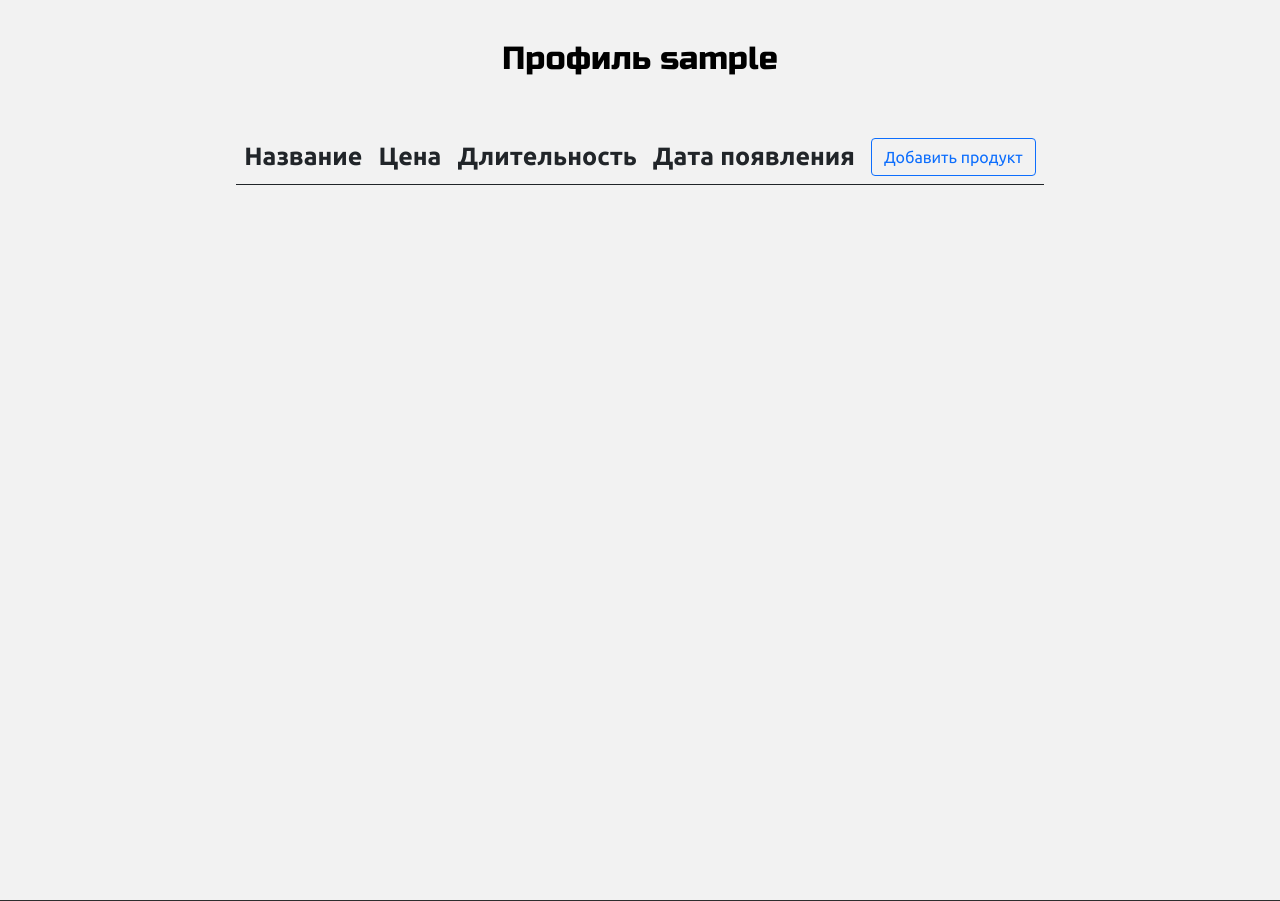
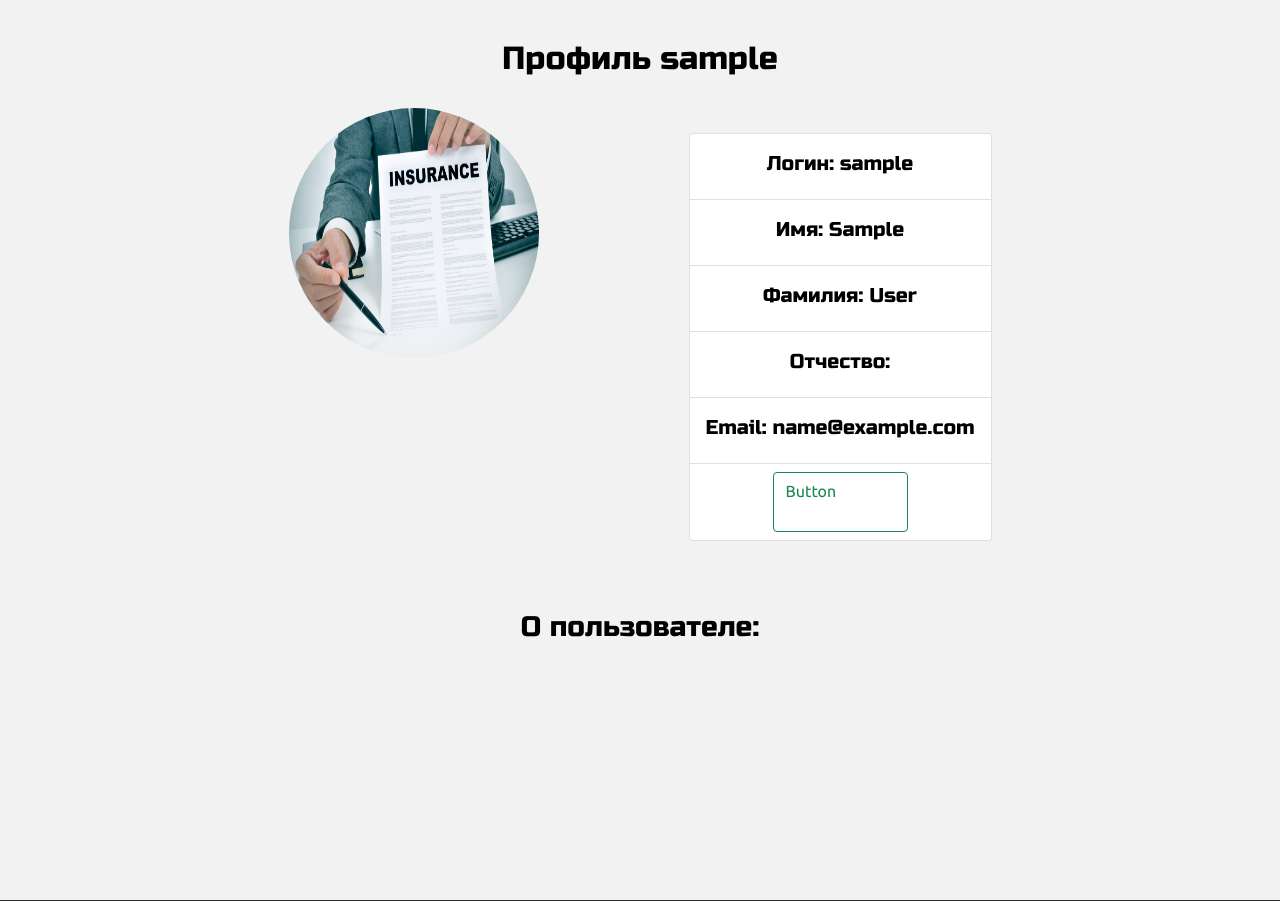
Before and after one commit to thebadfordota/ulstu-quiz, a Django app: page /accounts/profile/1 in a window 1280 px wide. Shown: the part 72-973 px from the top of the page. Run offline with Django 4.2, Linux system fonts and the light colour scheme; the visitor is signed in with stand-in values (Sample User, id 1); data comes from the database, SQL or seed files in the repository; lists and menus that the app fills with data are empty; some libraries are stand-ins or nearby versions.

Commit message:
add base auth routing

```diff
--- a/server/accounts/templates/accounts/profile.html
+++ b/server/accounts/templates/accounts/profile.html
@@ -3,32 +3,55 @@
 {% block title %} {{ title }} {% endblock %}
 {% block content %}
 <h2>Профиль {{ user.username }}</h2>
-<table class="table table-striped table-hover" style="text-align: center; margin-top: 35px;">
-    <thead>
-    <tr>
-        <th scope="col">Название</th>
-        <th scope="col">Цена</th>
-        <th scope="col">Длительность</th>
-        <th scope="col">Дата появления</th>
-        <th scope="col">
-            <button type="button" class="btn btn-outline-primary"
-                    onclick="">Добавить продукт
-            </button>
-        </th>
-    </tr>
-    </thead>
-    <tbody>
-    {% for el in user_info %}
-    <tr>
-        <td></td>
-        <td></td>
-        <td></td>
-        <!-- Icons -->
-        <td><a href="" class="fas fa-comment-medical fa-2x"></a></td>
-        <td><a href="" class="fas fa-pen-square fa-2x"></a></td>
-        <td><a href="" class="fas fa-backspace fa-2x"></a></td>
-    </tr>
-    {% endfor %}
-    </tbody>
-</table>
+<div class="main_center">
+    <div class="about_left" style="margin: auto; margin-top: 0; margin-right: 150px; ">
+        <img src='{% static "main/images/insurance-default-image.jpg" %}'
+             style="width: 250px; height: 250px; border-radius: 50%;">
+    </div>
+    <div class="about_right">
+        <div class="profile_info">
+
+            <div class="list-group">
+                <div class="list-group-item list-group-item-action" aria-current="true">
+                    <div class="d-flex w-100 justify-content-between">
+                        <h5 class="">Логин: {{ user_info.username }}</h5>
+                    </div>
+                </div>
+                <div class="list-group-item list-group-item-action" aria-current="true">
+                    <div class="d-flex w-100 justify-content-between">
+                        <h5 class="">Имя: {{ user_info.first_name }}</h5>
+                    </div>
+                </div>
+                <div class="list-group-item list-group-item-action" aria-current="true">
+                    <div class="d-flex w-100 justify-content-between">
+                        <h5 class="">Фамилия: {{ user_info.last_name }}</h5>
+                    </div>
+                </div>
+                <div class="list-group-item list-group-item-action" aria-current="true">
+                    <div class="d-flex w-100 justify-content-between">
+                        <h5 class="">Отчество: {{ user_info.patronymic }}</h5>
+                    </div>
+                </div>
+                 <div class="list-group-item list-group-item-action" aria-current="true">
+                    <div class="d-flex w-100 justify-content-between">
+                        <h5 class="">Email: {{ user_info.email }}</h5>
+                    </div>
+                </div>
+                <div class="list-group-item list-group-item-action" aria-current="true">
+                    <div class="d-flex w-100 justify-content-between">
+                        <button type="button" class="btn btn-outline-success justify-content-between d-flex" style="width: 135px; height: 60px;
+margin-top: 20px; margin: 0 auto;" onclick="">
+                            Button
+                        </button>
+                    </div>
+                </div>
+
+            </div>
+
+        </div>
+    </div>
+</div>
+
+<h3>О пользователе:</h3>
+<p style="text-align: center;"></p>
 {% endblock %}
--- a/server/accounts/urls.py
+++ b/server/accounts/urls.py
@@ -9,12 +9,8 @@ app_name = 'accounts'
 
 urlpatterns = [
     path('profile/<int:pk>', ProfileDetailView.as_view(), name='profile'),
-    # path('create/product/', CreateProduct.as_view(), name='create_product'),
-    # path('product/message/<slug:product_id>', MessageListView.as_view(), name='view_send_message'),
-    # path('update/product/<slug:pk>', ProductUpdateView.as_view(), name='update_product'),
-    # path('delete/product/<slug:pk>', ProductDeleteView.as_view(), name='delete_product'),
+    path('login/', LoginView.as_view(), name='login'),
     path('register/', RegisterUserCreateView.as_view(), name='register'),
-    path('login/', LoginView.as_view(), name='login'),
     path('logout/', LogoutView.as_view(next_page='main:home'), name='logout'),
 ]
 
--- a/server/accounts/views.py
+++ b/server/accounts/views.py
@@ -22,7 +22,7 @@ class ProfileDetailView(DetailView):
         context = super().get_context_data(**kwargs)
         context['title'] = 'Профиль'
         context['heading'] = 'Профиль'
-        return
+        return context
 
 
 class LoginView(View):
--- a/server/main/templates/main/base.html
+++ b/server/main/templates/main/base.html
@@ -30,7 +30,7 @@
                         <li class="nav-item">
                             <a class="nav-link" href="{% url 'main:home' %}">Все тесты</a>
                         </li>
-                         <li class="nav-item">
+                        <li class="nav-item">
                             <a class="nav-link" href="{% url 'main:create_test' %}">Создать тест</a>
                         </li>
                         <li class="nav-item dropdown">
@@ -40,14 +40,19 @@
                             </a>
                             <div class="dropdown-menu dropdown-menu-lg-end" aria-labelledby="navbarDropdown">
                                 {% if not user.is_authenticated %}
-                                <a class="dropdown-item" href="">Войти</a>
+                                <a class="dropdown-item" href="{% url 'accounts:login' %}">Войти</a>
                                 <div class="dropdown-divider"></div>
-                                <a class="dropdown-item" href="">Зарегистрироваться</a>
+                                <a class="dropdown-item" href="{% url 'accounts:register' %}">Зарегистрироваться</a>
                                 {% endif %}
                                 {% if user.is_authenticated %}
-                                <a class="dropdown-item" href="">Профиль</a>
+                                <a class="dropdown-item" href="{% url 'accounts:profile' pk=user.id %}">Профиль</a>
+                                {% endif %}
+                                {% if user.is_staff %}
+                                <a class="dropdown-item" href="{% url 'admin:index' %}">Админ панель</a>
+                                {% endif %}
+                                {% if user.is_authenticated %}
                                 <div class="dropdown-divider"></div>
-                                <a class="dropdown-item" href="">Выйти</a>
+                                <a class="dropdown-item" href="{% url 'accounts:logout' %}">Выйти</a>
                                 {% endif %}
                             </div>
                         </li>
```
